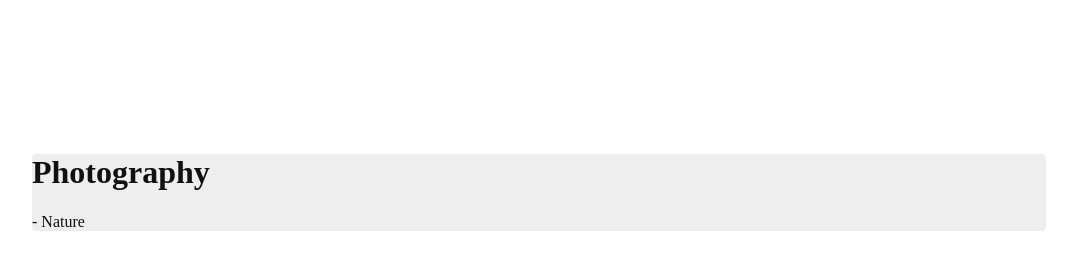
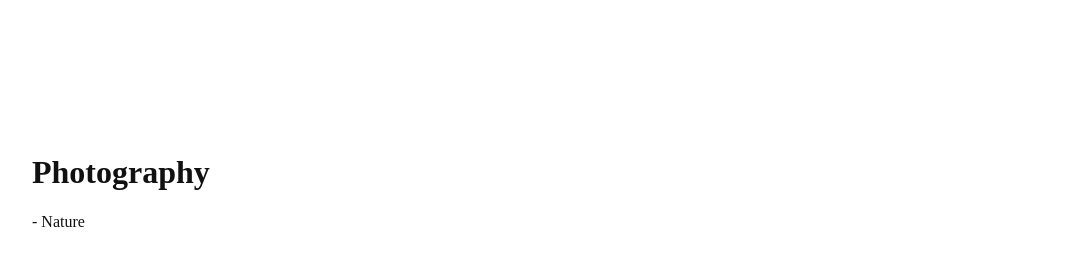
Before and after one commit to andreholman/andreholman.github.io, a plain HTML site: page portfolio/index.html in a window 1280 px wide. Shown: the whole page, without its empty margins (101-1178 px from the left). Drawn offline with Linux system fonts and the light colour scheme.

Commit message:
Update portfolio.css

```diff
--- a/portfolio/portfolio.css
+++ b/portfolio/portfolio.css
@@ -1,11 +1,10 @@
 body {
   padding: 125px;
+  height: 100%;
 }
 
 .mainframe {
   width: 100%;
   height: 100%;
   color: #111;
-  background: #EEE;
-  border-radius: 4px;
 }
```
